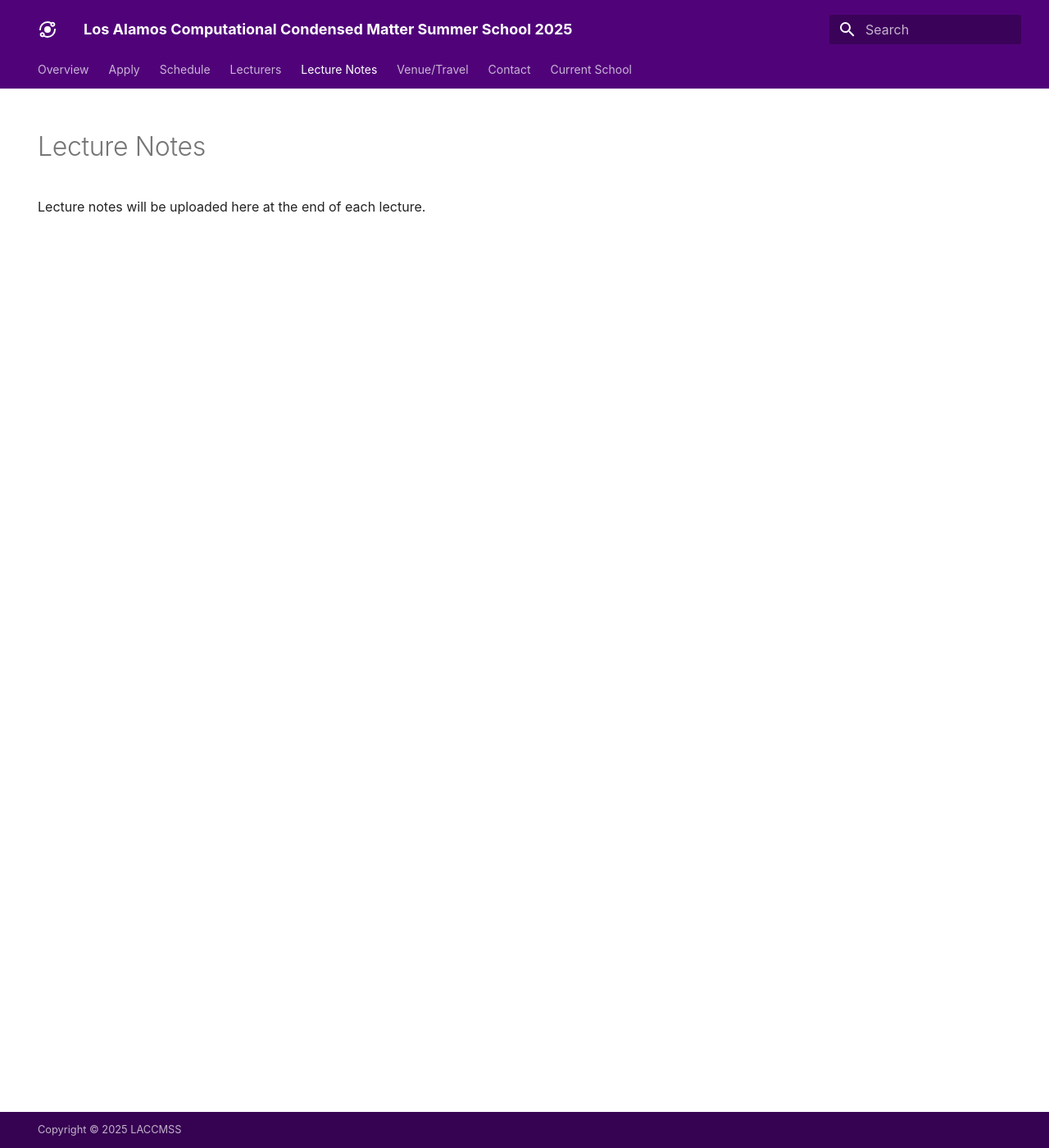
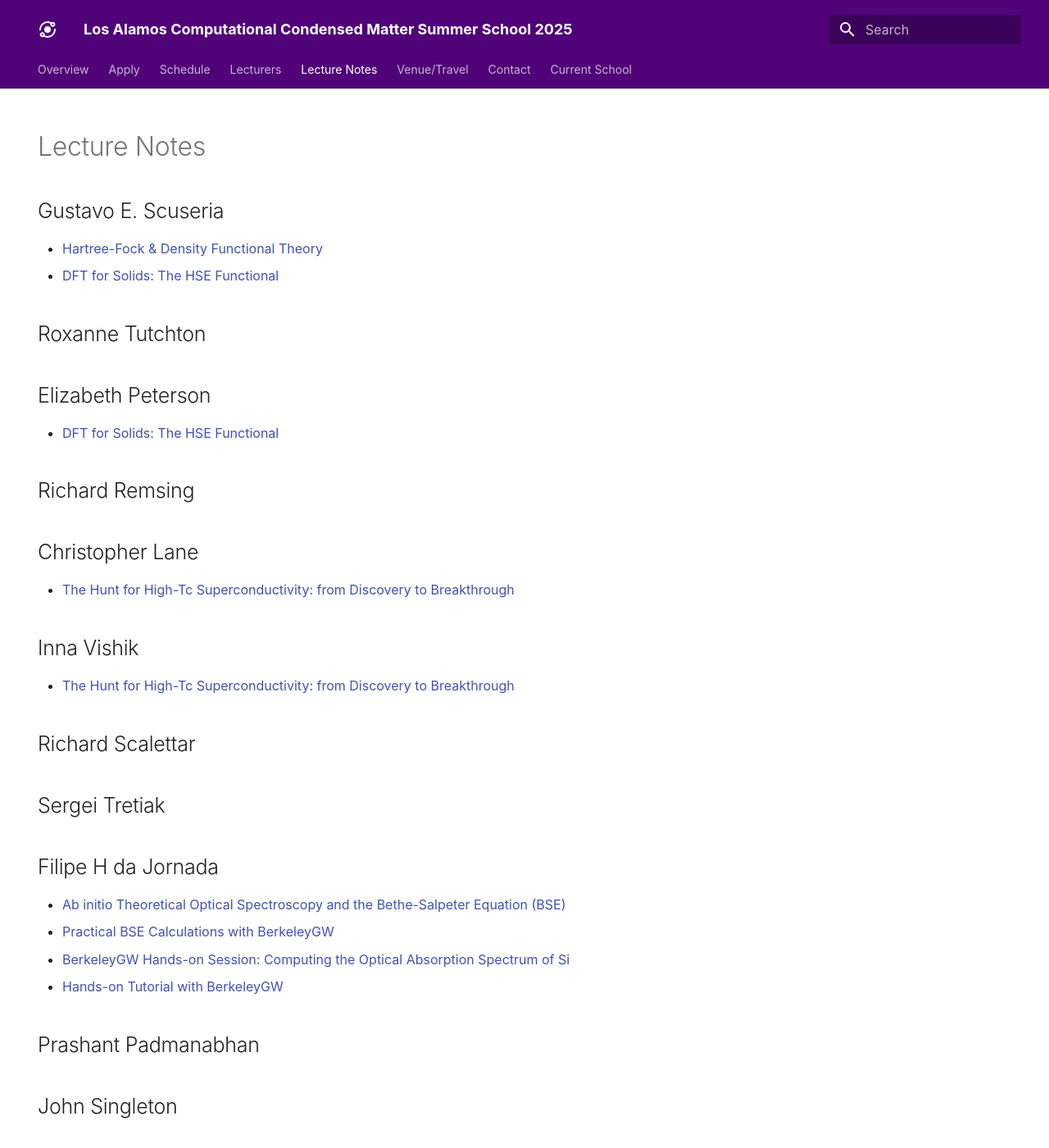
Before and after one commit to LACCMSS/2025, an MkDocs documentation site: the page built from docs/lecture_notes.md, in a window 1280 px wide and 1400 px high. Shown: the whole window at 82% size. Built offline with MkDocs 1.6.1 and Material for MkDocs 9.7.7, drawn with Linux system fonts in a browser that asks for light colours; some web fonts are replaced; some of the changed text lies outside the part shown.

Commit message:
Update lecture_notes.md

```diff
--- a/docs/lecture_notes.md
+++ b/docs/lecture_notes.md
@@ -2,7 +2,55 @@
 hide:
   - navigation
   - toc
-title: Lecture notes
+title: Lecture Notes
 ---
 
-Lecture notes will be uploaded here at the end of each lecture.
+# Lecture Notes
+
+## Gustavo E. Scuseria
+- [Hartree-Fock & Density Functional Theory](assets/images/lecture_data/Gustavo_E_Scuseria/LANL_DFT.pdf)
+- [DFT for Solids: The HSE Functional](assets/images/lecture_data/Gustavo_E_Scuseria/LANL_HSE_June_2025.pdf)
+
+## Roxanne Tutchton
+
+## Elizabeth Peterson
+- [DFT for Solids: The HSE Functional](assets/images/lecture_data/Liz_Peterson/laccmss_17jun25_v2.pdf)
+
+## Richard Remsing
+
+## Christopher Lane
+- [The Hunt for High-Tc Superconductivity: from Discovery to Breakthrough](assets/images/lecture_data/Christopher_Lane/LANL_SC_2025.pdf)
+
+## Inna Vishik
+- [The Hunt for High-Tc Superconductivity: from Discovery to Breakthrough](assets/images/lecture_data/Inna_Vishik/ARPES_lecture_LANL.pdf)
+
+## Richard Scalettar
+
+## Sergei Tretiak
+
+## Filipe H da Jornada
+- [Ab initio Theoretical Optical Spectroscopy and the Bethe-Salpeter Equation (BSE)](assets/images/lecture_data/Filipe_H_da_Jornada/FHJ-2025.06.20-LANL-1-theory.pdf)
+- [Practical BSE Calculations with BerkeleyGW](assets/images/lecture_data/Filipe_H_da_Jornada/FHJ-2025.06.20-LANL-2-practical.pdf)
+- [BerkeleyGW Hands-on Session: Computing the Optical Absorption Spectrum of Si](assets/images/lecture_data/Filipe_H_da_Jornada/FHJ-2025.06.20-LANL-3-hands-on.pdf)
+- [Hands-on Tutorial with BerkeleyGW](https://berkeleygw.notion.site/laccmss2025)
+
+## Prashant Padmanabhan
+
+## John Singleton
+
+## W. Adam Phelan
+
+## Theresa Kucinski
+
+## David Dahlbom
+- [Brief introduction to Classical and Semiclassical Spin Dynamics](assets/images/lecture_data/David_Dahlbom/2025_LANL_Summer_School_Slides.pdf)
+- [Sunny Examples](https://github.com/ddahlbom/LANLSummerSchool2025)
+
+## Kipton Barros
+- [Hands-on Tutorial with Sunny](https://github.com/SunnySuite/SunnyContributed/tree/main/workshops/2025_05_HFM)
+
+## Ying Wai Li
+
+## Cynthia Reichhardt
+
+## Nicholas Lubbers
```
